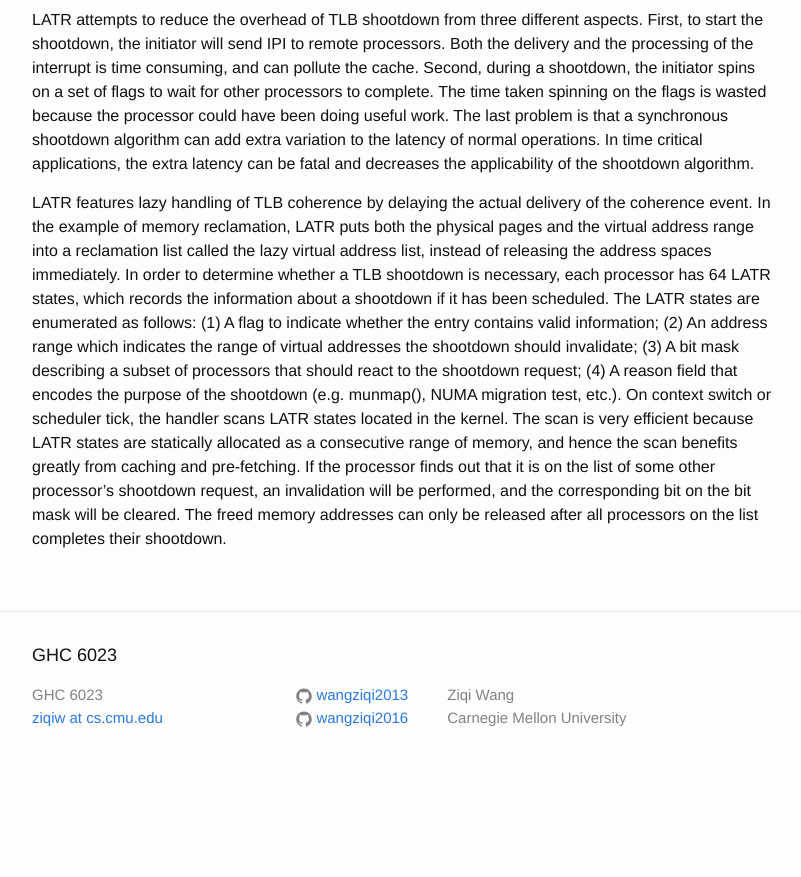
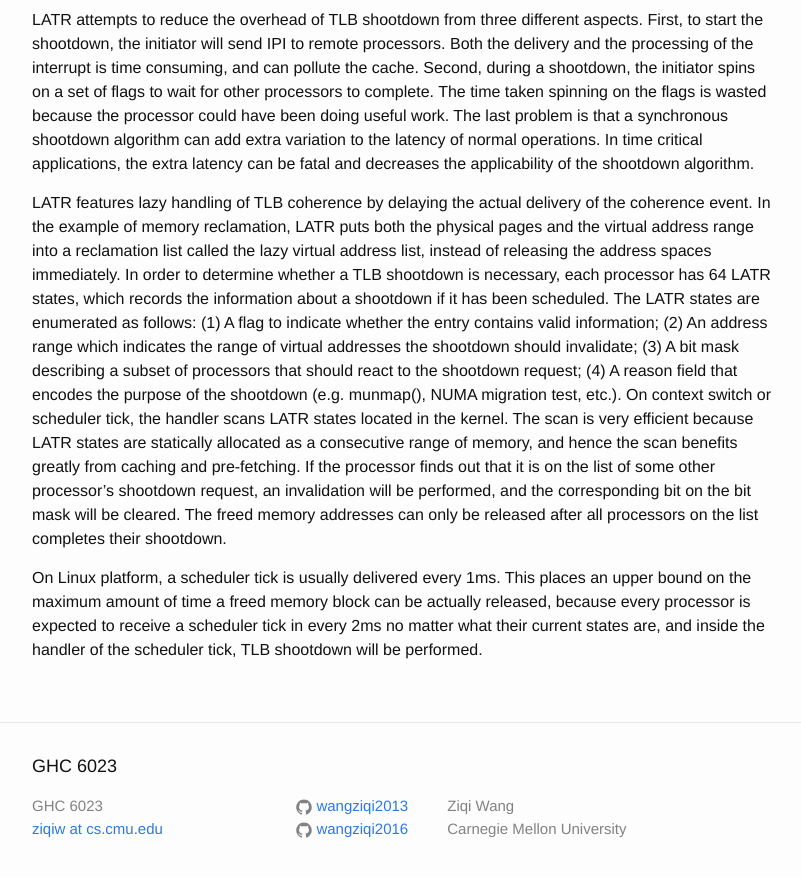
Before and after one commit to wangziqi2013/wangziqi2013.github.io, a Jekyll site: the page built from _posts/2018-12-26-latr.markdown, in a window 1280 px wide and 900 px high, scrolled down 1351 px. Shown: the top 877 px of the window, without its empty margins (238-1039 px from the left). Built offline with Jekyll 4.4.1, drawn with Linux system fonts in a browser that asks for light colours; before the commit the page ends 2140 px from its top, so only the background shows below that.

Commit message:
Adding upper bound

```diff
--- a/_posts/2018-12-26-latr.markdown
+++ b/_posts/2018-12-26-latr.markdown
@@ -67,4 +67,10 @@ the purpose of the shootdown (e.g. munmap(), NUMA migration test, etc.). On cont
 scans LATR states located in the kernel. The scan is very efficient because LATR states are statically allocated as a
 consecutive range of memory, and hence the scan benefits greatly from caching and pre-fetching. If the processor finds
 out that it is on the list of some other processor's shootdown request, an invalidation will be performed, and the
-corresponding bit on the bit mask will be cleared. The freed memory addresses can only be released after all processors on the list completes their shootdown.
+corresponding bit on the bit mask will be cleared. The freed memory addresses can only be released after all processors
+on the list completes their shootdown.
+
+On Linux platform, a scheduler tick is usually delivered every 1ms. This places an upper bound on the maximum amount of
+time a freed memory block can be actually released, because every processor is expected to receive a scheduler tick
+in every 2ms no matter what their current states are, and inside the handler of the scheduler tick, TLB shootdown will
+be performed.
```
